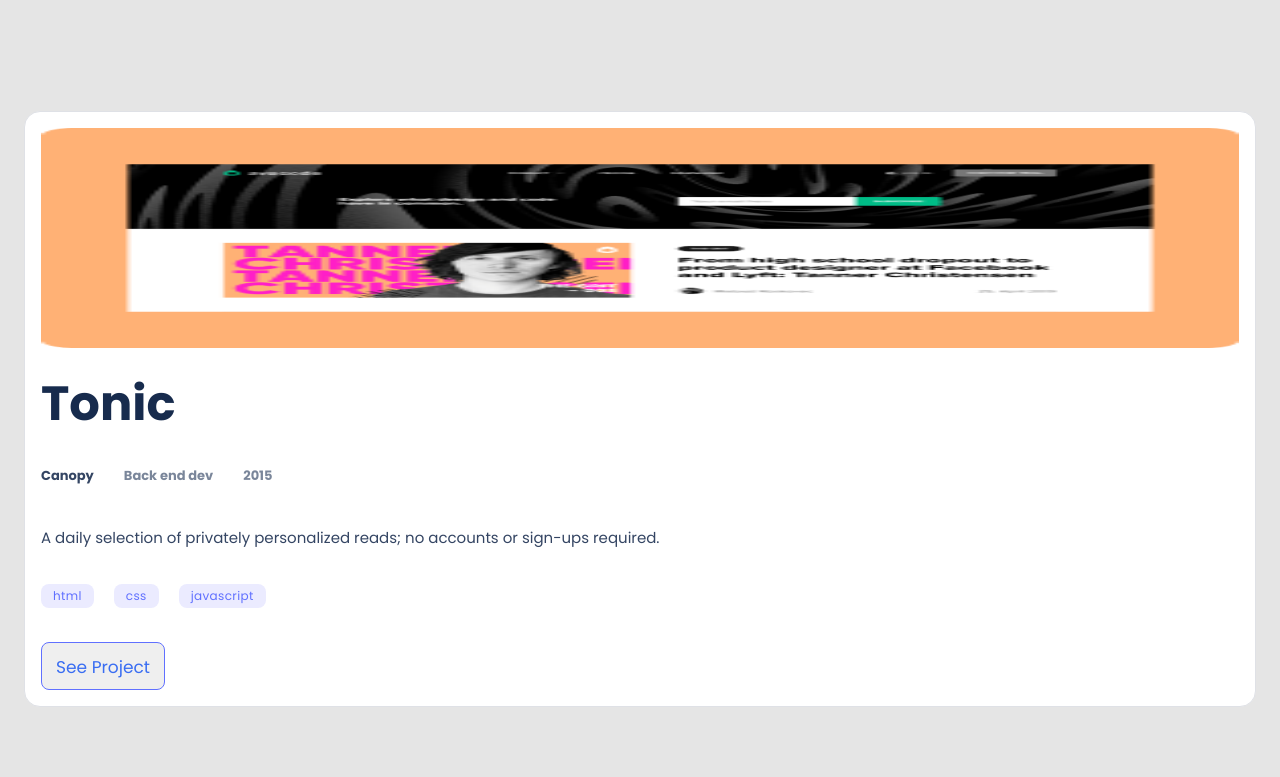
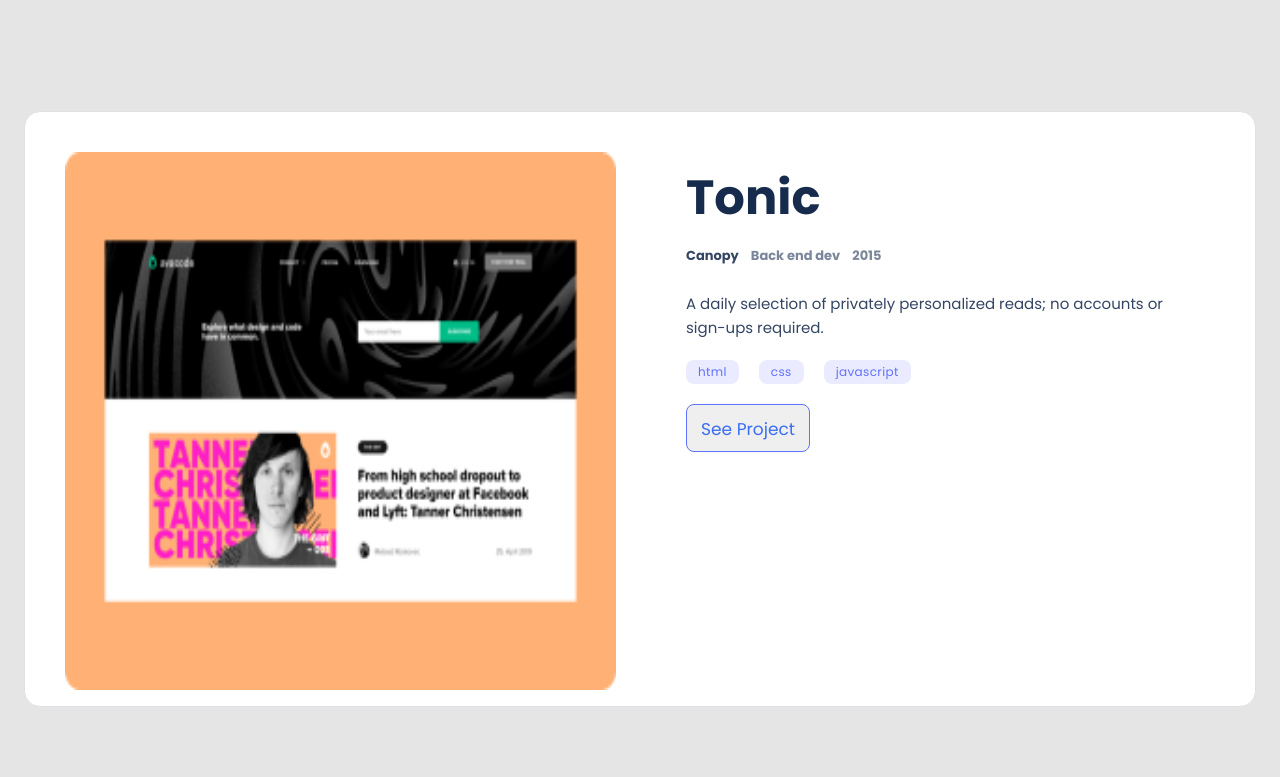
Before and after one commit to alphym/portfolio, a website: page index.html in a window 1280 px wide. Shown: the part 803-1580 px from the top of the page. Drawn offline with Linux system fonts and the light colour scheme.

Commit message:
add desktop image on style.css

```diff
--- a/index.html
+++ b/index.html
@@ -100,6 +100,8 @@
                 <div class="project-image">
                     <img src="./images/project_1.png">
                 </div>
+
+                <div class="project-details-all">
                     <div class="project-title">
                         <h2>Tonic</h2>
                     </div>
@@ -122,6 +124,7 @@
                     </div>
                     <div class="project-button">
                         <button>See Project</button>
+                    </div>
                 </div>
             </div>
             <div class="project">
--- a/style.css
+++ b/style.css
@@ -45,6 +45,8 @@ body {
 .main-main {
   height: 100%;
   width: 100%;
+
+  /* background-color: #253858; */
 }
 
 .main-bar {
@@ -165,6 +167,8 @@ header .logo {
   align-items: flex-end;
 }
 
+
+/* project start here */
 .portfolio-main .project {
   background-color: #fff;
   display: flex;
@@ -467,6 +471,8 @@ hr.solid {
   padding-right: 24px;
   padding-top: 30px;
   gap: 12px;
+
+  /* margin-bottom: 128px; */
   position: relative;
 }
 
@@ -583,3 +589,51 @@ form textarea:focus {
   width: 50%;
   width: 365px;
 }
+@media all and (min-width: 1024px){
+ .main-content{
+  background-image: url(./images/deskbg.png);
+  background-repeat: no-repeat;
+  padding-left: 260px;
+  padding-right: 260px;
+  padding-top: 150px;
+  padding-bottom: 150px;
+ }
+ .portfolio-main .project{
+  flex-direction: row;
+ }
+ .project .project-image{
+  width: 50%;
+  height: 100%;
+
+
+
+ }
+ .project .project-details-all{
+  width: 50%;
+  height: 100%;
+  display: flex;
+  flex-direction: column;
+  padding-top: 48px;
+  padding-left: 46px;
+  padding-right: 46px;
+  gap: 20px;
+ }
+ .project-image img{
+  width: 100%;
+  height: 100%;
+  padding-left: 24px;
+  padding-right: 24px;
+  padding-top: 24px;
+ }
+ .projectsub-title ul {
+
+   gap: 12px;
+ }
+.project-tag ul {
+
+  justify-content: start;
+  gap: 20px;
+  list-style: none;
+}
+
+}
```
Also changed, not shown: images/Snapshoot Portfolio.png (added), images/contactbg.png (added), images/deskbg.png (added). Lines whose indentation alone changed are shown as unchanged.
